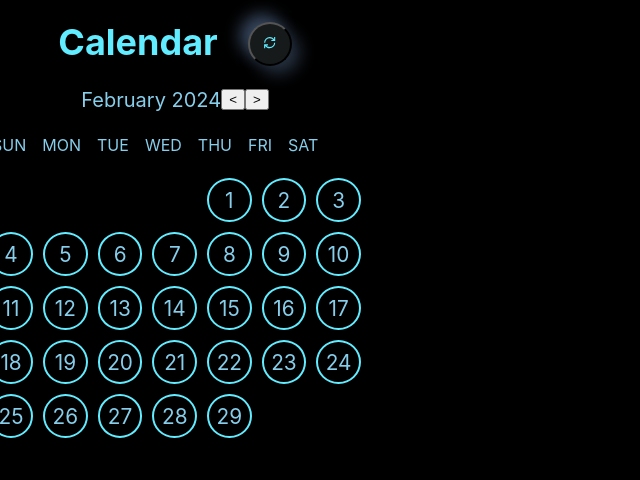
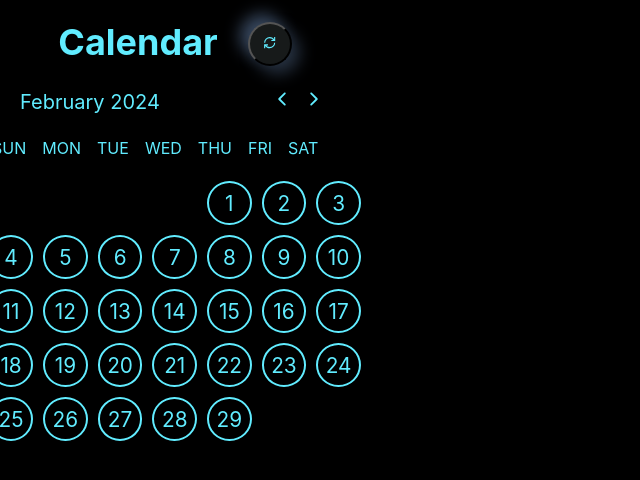
Before and after one commit to Torchpj/Torch, a React (Create React App) app in the folder torch/: page /todo in a window 1280 px wide. Both pictures are taken after a click on the button 278 px from the left and 44 px from the top of the page. Shown: the top 480 px of the page, without its empty margins (0-640 px from the left). Built offline with nearby package versions, Linux system fonts and the light colour scheme.

Commit message:
css추가
Calenar화면 css 수정
스크롤 css 추가

```diff
--- a/torch/src/pages/Calendar_screen/Calendar_screen.css
+++ b/torch/src/pages/Calendar_screen/Calendar_screen.css
@@ -1,17 +1,12 @@
-.App {
-  text-align: center;
-}
-
 body {
   background-color: black;
 }
 
-/* Calendar.css */
 .container {
   max-width: 400px; /* 최대 너비 설정 */
   margin: 0 auto; /* 가운데 정렬 */
   background-color: black;
-  color: skyblue;
+  color: rgb(97, 236, 255);
 }
 
 .title {
@@ -23,15 +18,24 @@ body {
 #a {
   display: flex;
   justify-content: space-between;
+  align-items: center;
+  width: 100%;
 }
 
 #month-year {
   font-size: 20px;
-  display: inline-block;
+  margin-left: 20px;
 }
 
 #month-changer {
-  display: inline-block;
+  margin-right: 20px;
+}
+
+.arrow_button {
+  font-size: 20px;
+  color: rgb(97, 236, 255);
+  background-color: black;
+  border-style: none;
 }
 
 .calendar-table {
@@ -69,47 +73,20 @@ body {
 #wrapper {
   display: table-row;
   border-width: 90%;
-
-  /* mairgin: 10px; */
-  /* display: inline-block; */
-  /* justify-content: space-around; */
-
-  /* max-width: 1170px; */
 }
 
-.App-logo {
-  height: 40vmin;
-  pointer-events: none;
+#selected-date {
+  width: 100%;
 }
 
-@media (prefers-reduced-motion: no-preference) {
-  .App-logo {
-    animation: App-logo-spin infinite 20s linear;
-  }
+#formattedDate {
+  margin-left: 20px;
+  font-size: 20px;
 }
 
-.App-header {
-  background-color: #282c34;
-  min-height: 100vh;
-  display: flex;
-  flex-direction: column;
-  align-items: center;
-  justify-content: center;
-  font-size: calc(10px + 2vmin);
-  color: white;
-}
-
-.App-link {
-  color: #61dafb;
-}
-
-@keyframes App-logo-spin {
-  from {
-    transform: rotate(0deg);
-  }
-  to {
-    transform: rotate(360deg);
-  }
+#tasks-container {
+  font-size: 15px;
+  margin-left: 20px;
 }
 
 .titlecontainer {
--- a/torch/src/pages/Calendar_screen/Calendar_screen.js
+++ b/torch/src/pages/Calendar_screen/Calendar_screen.js
@@ -1,9 +1,10 @@
 import React, { useState, useEffect } from "react";
 import "./Calendar_screen.css";
 import { GrPowerCycle } from "react-icons/gr";
+import { IoIosArrowBack, IoIosArrowForward } from "react-icons/io";
 import { useHistory } from "react-router-dom";
 
-function CalendarScreen() {
+function Calendar_screen() {
   const [date, setDate] = useState(new Date());
   const [selectedDate, setSelectedDate] = useState(null);
   const [todoList, setTodoList] = useState([]);
@@ -45,7 +46,6 @@ function CalendarScreen() {
     const selectedDateformat = `${year}-${month
       .toString()
       .padStart(2, "0")}-${selectedDate.toString().padStart(2, "0")}`;
-    //console.log(selectedDateformat);
     const selectedTodo = todoList[selectedDateformat]; // 선택한 날짜에 해당하는 할일 목록
     if (selectedTodo) {
       return selectedTodo.map((todoItem) => (
@@ -126,8 +126,12 @@ function CalendarScreen() {
           month: "long",
         })} ${date.getFullYear()}`}</div>
         <div id="month-changer">
-          <button onClick={() => changeMonth(-1)}>{"<"}</button>
-          <button onClick={() => changeMonth(1)}>{">"}</button>
+          <button className="arrow_button" onClick={() => changeMonth(-1)}>
+            <IoIosArrowBack />
+          </button>
+          <button className="arrow_button" onClick={() => changeMonth(1)}>
+            <IoIosArrowForward />
+          </button>
         </div>
       </div>
       <div className="calendar-table">
@@ -147,11 +151,11 @@ function CalendarScreen() {
 
       {selectedDate && (
         <div id="selected-date">
-          <p>{formattedDate}</p>
-          <div className="tasks-container">{getTodoList()}</div>
+          <p id="formattedDate">{formattedDate}</p>
+          <div id="tasks-container">{getTodoList()}</div>
         </div>
       )}
     </div>
   );
 }
-export default CalendarScreen;
+export default Calendar_screen;
--- a/torch/src/pages/Splash_screen/Splash_screen.css
+++ b/torch/src/pages/Splash_screen/Splash_screen.css
@@ -1,14 +1,51 @@
-body { background-color: black; }
-.torposition { display: flex; margin-left: 50%; margin-bottom: -15%; margin-top: 20%;}
-.lig { animation: 3s ease-in-out loadEffect1; display: flex; justify-content: center;}
-.tortext {color: #61ECFF; font-size: 50px;
-    font-weight: bolder; margin-left: 30%; margin-top: -15%;}
+body {
+  background-color: black;
+}
+.torposition {
+  display: flex;
+  margin-left: 50%;
+  margin-bottom: -15%;
+  margin-top: 20%;
+}
+.lig {
+  animation: 3s ease-in-out loadEffect1;
+  display: flex;
+  justify-content: center;
+}
+.tortext {
+  color: #61ecff;
+  font-size: 50px;
+  font-weight: bolder;
+  margin-left: 30%;
+  margin-top: -15%;
+}
 
 @keyframes loadEffect1 {
-    0%{
-        opacity: 0;
-    }
-    100%{
-        opacity: 1;
-    }
+  0% {
+    opacity: 0;
+  }
+  100% {
+    opacity: 1;
+  }
 }
+/* 스크롤바 */
+::-webkit-scrollbar {
+  width: 7px;
+}
+
+/* 스크롤바 트랙 */
+::-webkit-scrollbar-track {
+  background: #000000;
+}
+
+/* 스크롤바 색상 */
+::-webkit-scrollbar-thumb {
+  background: #000000;
+  border: 1px solid #555;
+  border-radius: 5px;
+}
+
+/* 스크롤바 hover 상태 */
+::-webkit-scrollbar-thumb:hover {
+  background: #555;
+}
--- a/torch/src/pages/Todo_screen/Todo_screen.js
+++ b/torch/src/pages/Todo_screen/Todo_screen.js
@@ -5,7 +5,7 @@ import "./Todo_screen.css";
 import { GrPowerCycle } from "react-icons/gr";
 import { useHistory } from "react-router-dom";
 
-function TodoScreen() {
+function Todo_screen() {
   //현재 날짜 받아오기
   const getCurrentDate = () => {
     const now = new Date();
@@ -67,4 +67,4 @@ function TodoScreen() {
   );
 }
 
-export default TodoScreen;
+export default Todo_screen;
```
Also changed, not shown: 1 other file (tests, documents, lock files or other folders).
